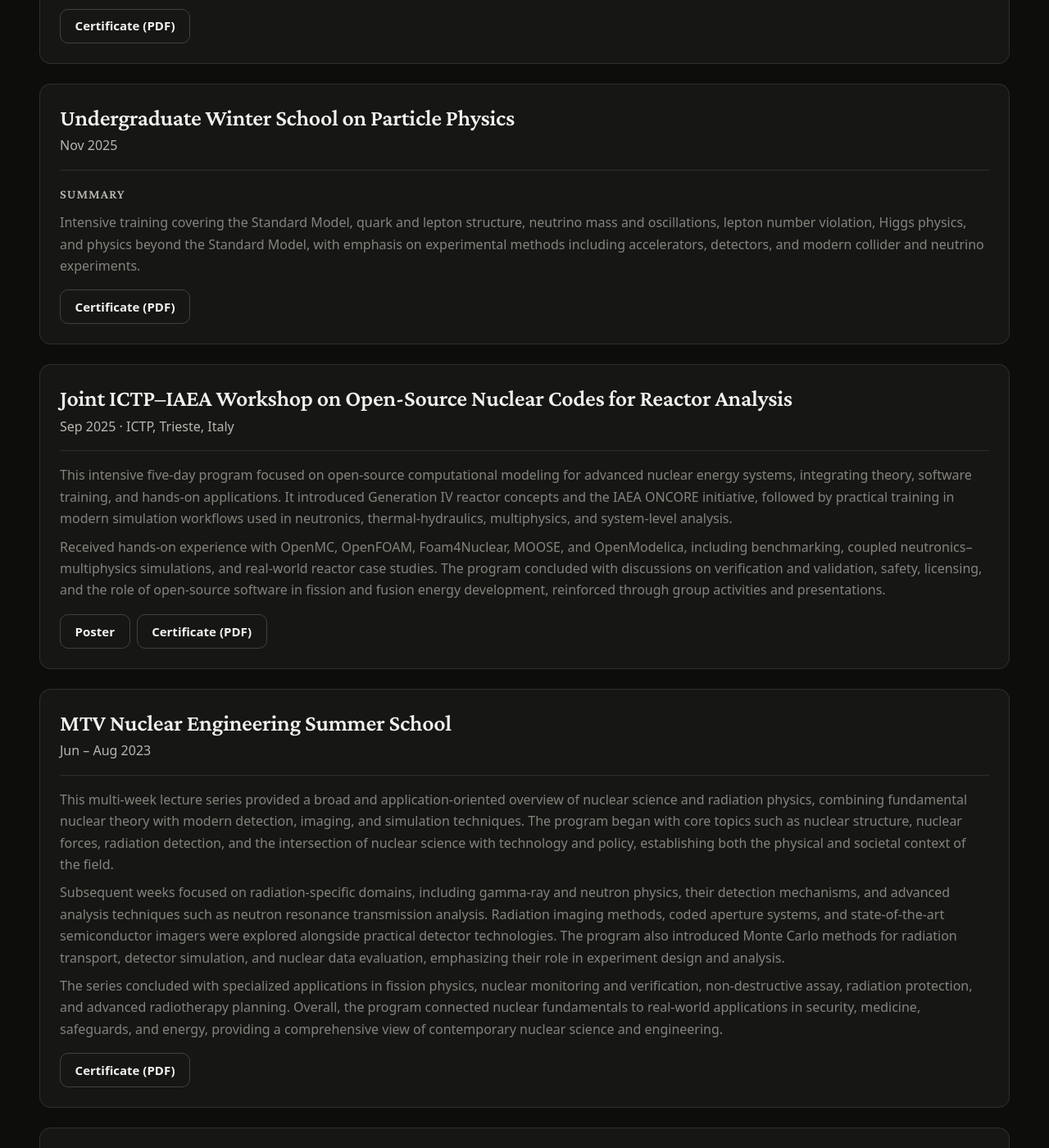
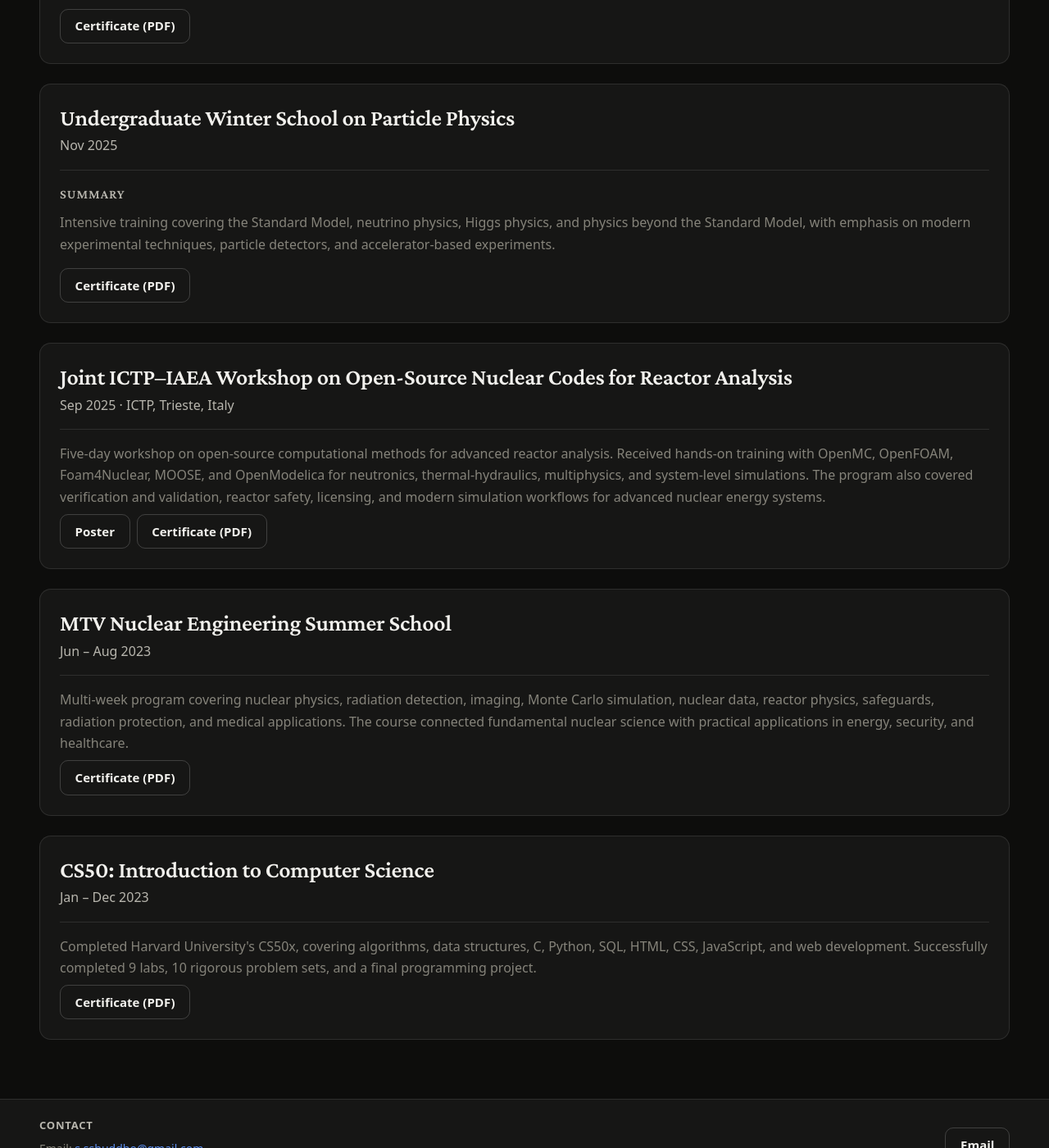
Before and after one commit to SShuddho/portfolio, a Jekyll site: the page built from certifications.html, in a window 1280 px wide and 1400 px high, scrolled down 399 px. Shown: the whole window at 82% size. Built offline with Jekyll 4.4.1, drawn with Linux system fonts in a browser that asks for light colours; some of the changed text lies outside the part shown.

Commit message:
Updated some contents

```diff
--- a/certifications.html
+++ b/certifications.html
@@ -26,7 +26,7 @@ description: "Courses, workshops, and certifications."
     <hr class="my-3" />
     <p class="eyebrow mb-2 text-secondary">Summary</p>
     <p class="text-muted mb-3">
-      Intensive training covering the Standard Model, quark and lepton structure, neutrino mass and oscillations, lepton number violation, Higgs physics, and physics beyond the Standard Model, with emphasis on experimental methods including accelerators, detectors, and modern collider and neutrino experiments.
+      Intensive training covering the Standard Model, neutrino physics, Higgs physics, and physics beyond the Standard Model, with emphasis on modern experimental techniques, particle detectors, and accelerator-based experiments.
     </p>
     <a class="btn btn-outline-secondary btn-sm" href="{{ '/assets/pdfs/Certificate_Winter_School_Shuddho_Safius_Sakib.pdf' | relative_url }}">Certificate (PDF)</a>
   </div>
@@ -38,11 +38,9 @@ description: "Courses, workshops, and certifications."
     <p class="text-secondary mb-0">Sep 2025 · ICTP, Trieste, Italy</p>
     <hr class="my-3" />
     <p class="text-muted mb-2">
-      This intensive five-day program focused on open-source computational modeling for advanced nuclear energy systems, integrating theory, software training, and hands-on applications. It introduced Generation IV reactor concepts and the IAEA ONCORE initiative, followed by practical training in modern simulation workflows used in neutronics, thermal-hydraulics, multiphysics, and system-level analysis.
+      Five-day workshop on open-source computational methods for advanced reactor analysis. Received hands-on training with OpenMC, OpenFOAM, Foam4Nuclear, MOOSE, and OpenModelica for neutronics, thermal-hydraulics, multiphysics, and system-level simulations. The program also covered verification and validation, reactor safety, licensing, and modern simulation workflows for advanced nuclear energy systems.
     </p>
-    <p class="text-muted mb-3">
-      Received hands-on experience with OpenMC, OpenFOAM, Foam4Nuclear, MOOSE, and OpenModelica, including benchmarking, coupled neutronics&ndash;multiphysics simulations, and real-world reactor case studies. The program concluded with discussions on verification and validation, safety, licensing, and the role of open-source software in fission and fusion energy development, reinforced through group activities and presentations.
-    </p>
+
     <div class="d-flex flex-wrap gap-2">
       <a class="btn btn-outline-secondary btn-sm" href="{{ '/assets/pdfs/poster.png' | relative_url }}">Poster</a>
       <a class="btn btn-outline-secondary btn-sm" href="{{ '/assets/pdfs/ICTP_Workshop.pdf' | relative_url }}">Certificate (PDF)</a>
@@ -56,13 +54,7 @@ description: "Courses, workshops, and certifications."
     <p class="text-secondary mb-0">Jun &ndash; Aug 2023</p>
     <hr class="my-3" />
     <p class="text-muted mb-2">
-      This multi-week lecture series provided a broad and application-oriented overview of nuclear science and radiation physics, combining fundamental nuclear theory with modern detection, imaging, and simulation techniques. The program began with core topics such as nuclear structure, nuclear forces, radiation detection, and the intersection of nuclear science with technology and policy, establishing both the physical and societal context of the field.
-    </p>
-    <p class="text-muted mb-2">
-      Subsequent weeks focused on radiation-specific domains, including gamma-ray and neutron physics, their detection mechanisms, and advanced analysis techniques such as neutron resonance transmission analysis. Radiation imaging methods, coded aperture systems, and state-of-the-art semiconductor imagers were explored alongside practical detector technologies. The program also introduced Monte Carlo methods for radiation transport, detector simulation, and nuclear data evaluation, emphasizing their role in experiment design and analysis.
-    </p>
-    <p class="text-muted mb-3">
-      The series concluded with specialized applications in fission physics, nuclear monitoring and verification, non-destructive assay, radiation protection, and advanced radiotherapy planning. Overall, the program connected nuclear fundamentals to real-world applications in security, medicine, safeguards, and energy, providing a comprehensive view of contemporary nuclear science and engineering.
+      Multi-week program covering nuclear physics, radiation detection, imaging, Monte Carlo simulation, nuclear data, reactor physics, safeguards, radiation protection, and medical applications. The course connected fundamental nuclear science with practical applications in energy, security, and healthcare.
     </p>
     <a class="btn btn-outline-secondary btn-sm" href="{{ '/assets/pdfs/MTV_NESS_2023.pdf' | relative_url }}">Certificate (PDF)</a>
   </div>
@@ -74,13 +66,7 @@ description: "Courses, workshops, and certifications."
     <p class="text-secondary mb-0">Jan &ndash; Dec 2023</p>
     <hr class="my-3" />
     <p class="text-muted mb-2">
-      CS50x 2023 is the online version of Harvard University&rsquo;s introductory course in computer science and programming, designed for learners with or without prior experience. It teaches how to think algorithmically and solve problems efficiently, using a mix of lectures, problem sets, labs, and a final project to build practical coding skills and conceptual understanding.
-    </p>
-    <p class="text-muted mb-2">
-      The course spans core computer science concepts and multiple programming languages, beginning with computational thinking and basic programming constructs and progressing to more complex topics. Students study abstraction, algorithms, data structures, memory, and resource management, and learn to code in C, Python, SQL and to develop web content using HTML, CSS, and JavaScript. The curriculum culminates in students designing and implementing an independent final project that demonstrates their mastery of course concepts.
-    </p>
-    <p class="text-muted mb-3">
-      Completed 10 rigorous problem sets, 9 labs, and delivered a final project.
+      Completed Harvard University's CS50x, covering algorithms, data structures, C, Python, SQL, HTML, CSS, JavaScript, and web development. Successfully completed 9 labs, 10 rigorous problem sets, and a final programming project.
     </p>
     <a class="btn btn-outline-secondary btn-sm" href="{{ '/assets/pdfs/CS50x.pdf' | relative_url }}">Certificate (PDF)</a>
   </div>
--- a/projects.html
+++ b/projects.html
@@ -29,10 +29,10 @@ description: "Technical and computational projects."
     <div class="card h-100">
       <div class="card-body">
         <h2>LINACLab</h2>
-        <p class="text-secondary">LINACLab is a compact research-oriented framework for relativistic charged-particle tracking and linear beam optics. It is designed to emphasize physical transparency, numerical interpretability, and consistency between particle tracking and matrix optics, rather than production-scale accelerator simulation.</p>
+        <p class="text-secondary">A research-oriented framework for relativistic charged-particle tracking and linear beam optics, emphasizing transparent physics and consistency between particle tracking and matrix optics.</p>
         <ul class="mb-4 text-secondary">
-          <li>Developed a framework for relativistic charged-particle tracking in EM fields, implementing integrators (Euler, RK4) and a relativistic Boris pusher validated against analytical tests.</li>
-          <li>Implemented beam-level optics including second-moment transport, RMS emittance and Twiss reconstruction, and Hamiltonian-derived linear maps for drifts and quadrupoles.</li>
+          <li>Developed relativistic charged-particle tracking in electromagnetic fields using Euler, RK4, and the relativistic Boris integrator.</li>
+          <li>Implemented beam optics including RMS emittance, Twiss parameters, second-moment transport, and linear transfer maps for drifts and quadrupoles.</li>
         </ul>
 
         <div class="d-flex flex-wrap gap-2">
```
Also changed, not shown: index.html (+6 -12 lines).
